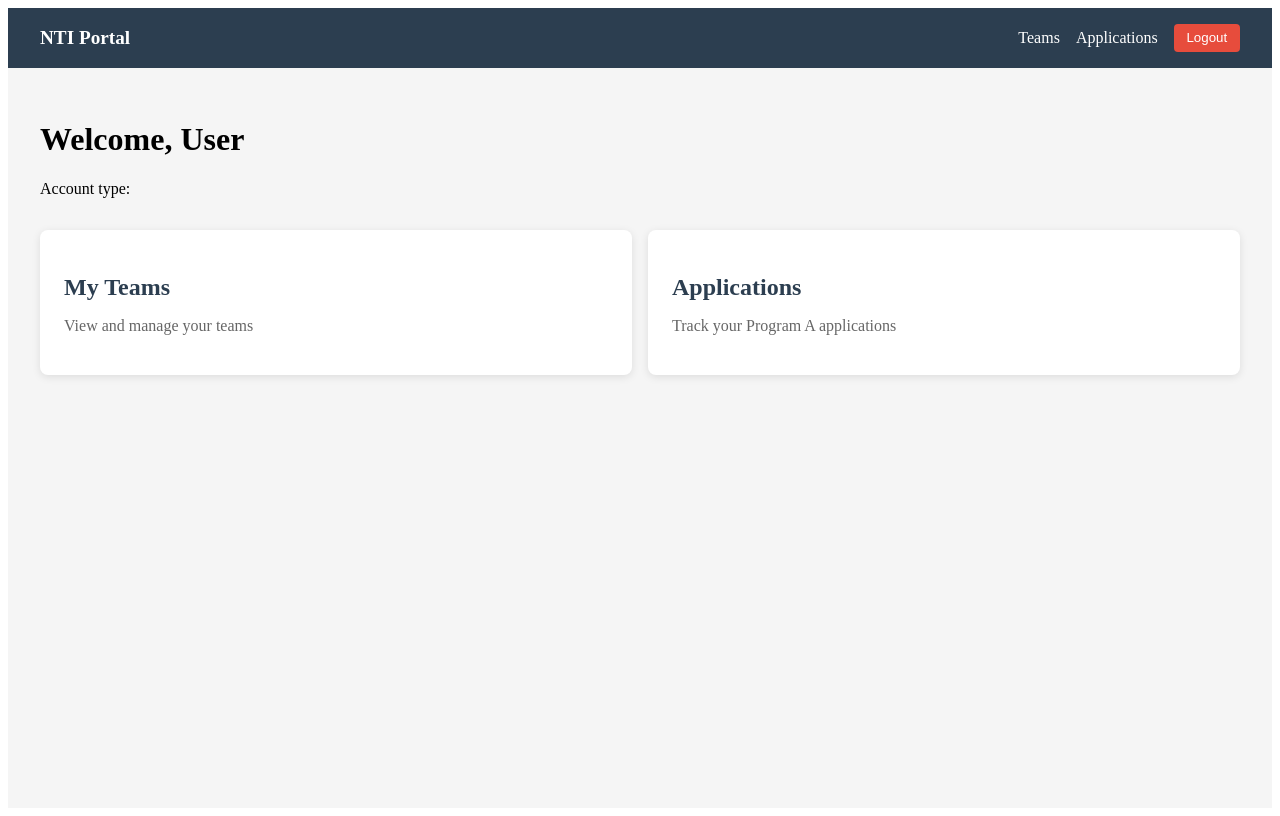
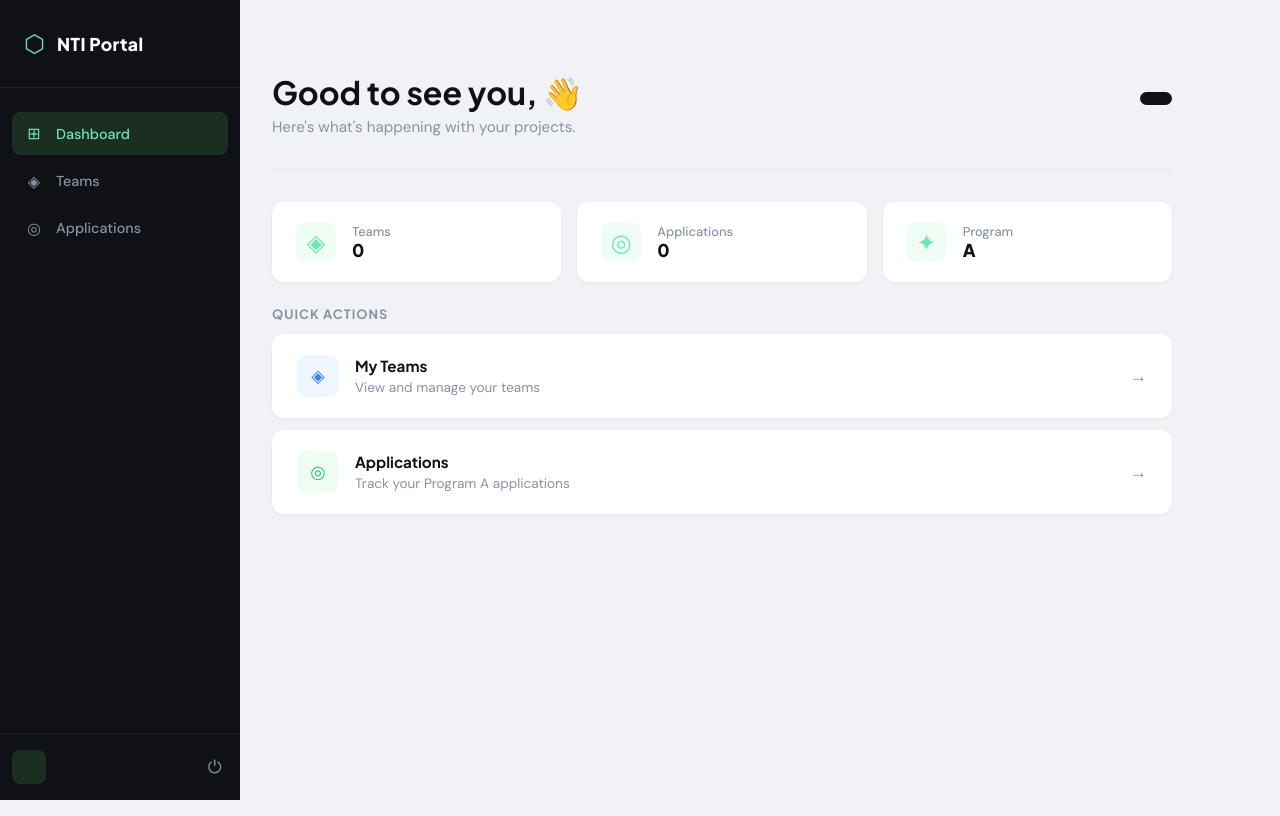
Before and after one commit to Hyziz69/BT-frontend, a Vue app: page /dashboard in a window 1280 px wide. Built offline with nearby package versions, Linux system fonts and the light colour scheme; no server answers; sample sign-in values are in the browser's storage; the HTML template or start-up script is replaced by a standard one.

Commit message:
improved dashboard ui

```diff
--- /dev/null
+++ b/src/components/AppLayout.vue
@@ -0,0 +1,234 @@
+<template>
+  <div class="app-layout">
+    <!-- Sidebar -->
+    <aside class="sidebar">
+      <div class="sidebar-brand">
+        <span class="brand-icon">⬡</span>
+        <span class="brand-text">NTI Portal</span>
+      </div>
+
+      <nav class="sidebar-nav">
+        <RouterLink to="/dashboard" class="nav-item">
+          <span class="nav-icon">⊞</span>
+          <span>Dashboard</span>
+        </RouterLink>
+        <RouterLink to="/teams" class="nav-item">
+          <span class="nav-icon">◈</span>
+          <span>Teams</span>
+        </RouterLink>
+        <RouterLink to="/applications" class="nav-item">
+          <span class="nav-icon">◎</span>
+          <span>Applications</span>
+        </RouterLink>
+      </nav>
+
+      <div class="sidebar-footer">
+        <div class="user-info">
+          <div class="user-avatar">{{ initials }}</div>
+          <div class="user-details">
+            <span class="user-name">{{ authStore.user?.first_name }} {{ authStore.user?.last_name }}</span>
+            <span class="user-role">{{ authStore.user?.account_type }}</span>
+          </div>
+        </div>
+        <button @click="handleLogout" class="logout-btn" title="Logout">⏻</button>
+      </div>
+    </aside>
+
+    <!-- Main content -->
+    <main class="main-content">
+      <slot />
+    </main>
+  </div>
+</template>
+
+<script setup lang="ts">
+import { computed } from 'vue'
+import { useRouter } from 'vue-router'
+import { useAuthStore } from '../stores/auth'
+
+const router = useRouter()
+const authStore = useAuthStore()
+
+const initials = computed(() => {
+  const f = authStore.user?.first_name?.[0] ?? ''
+  const l = authStore.user?.last_name?.[0] ?? ''
+  return (f + l).toUpperCase()
+})
+
+function handleLogout() {
+  authStore.logout()
+  router.push('/login')
+}
+</script>
+
+<style>
+/* Global reset — not scoped so it applies to html/body */
+*, *::before, *::after {
+  box-sizing: border-box;
+  margin: 0;
+  padding: 0;
+}
+
+html, body {
+  background: #f0f2f5;
+  min-height: 100vh;
+}
+</style>
+
+<style scoped>
+@import url('https://fonts.googleapis.com/css2?family=Plus+Jakarta+Sans:wght@400;600;700;800&family=DM+Sans:wght@300;400;500&display=swap');
+
+.app-layout {
+  display: flex;
+  min-height: 100vh;
+  font-family: 'DM Sans', sans-serif;
+  background: #f0f2f5;
+}
+
+.sidebar {
+  width: 240px;
+  min-height: 100vh;
+  background: #0f1117;
+  display: flex;
+  flex-direction: column;
+  position: fixed;
+  left: 0;
+  top: 0;
+  bottom: 0;
+  z-index: 10;
+}
+
+.sidebar-brand {
+  display: flex;
+  align-items: center;
+  gap: 0.75rem;
+  padding: 1.75rem 1.5rem;
+  border-bottom: 1px solid #1e2130;
+}
+
+.brand-icon {
+  font-size: 1.5rem;
+  color: #6ee7b7;
+}
+
+.brand-text {
+  font-family: 'Plus Jakarta Sans', sans-serif;
+  font-weight: 800;
+  font-size: 1.1rem;
+  color: #ffffff;
+  letter-spacing: 0.02em;
+}
+
+.sidebar-nav {
+  flex: 1;
+  padding: 1.5rem 0.75rem;
+  display: flex;
+  flex-direction: column;
+  gap: 0.25rem;
+}
+
+.nav-item {
+  display: flex;
+  align-items: center;
+  gap: 0.75rem;
+  padding: 0.7rem 0.75rem;
+  border-radius: 8px;
+  color: #8892a4;
+  text-decoration: none;
+  font-size: 0.9rem;
+  font-weight: 500;
+  transition: all 0.15s ease;
+}
+
+.nav-item:hover {
+  background: #1a1f2e;
+  color: #ffffff;
+}
+
+.nav-item.router-link-active {
+  background: #1a2e22;
+  color: #6ee7b7;
+}
+
+.nav-icon {
+  font-size: 1rem;
+  width: 20px;
+  text-align: center;
+}
+
+.sidebar-footer {
+  padding: 1rem 0.75rem;
+  border-top: 1px solid #1e2130;
+  display: flex;
+  align-items: center;
+  gap: 0.5rem;
+}
+
+.user-info {
+  display: flex;
+  align-items: center;
+  gap: 0.6rem;
+  flex: 1;
+  min-width: 0;
+}
+
+.user-avatar {
+  width: 34px;
+  height: 34px;
+  border-radius: 8px;
+  background: #1a2e22;
+  color: #6ee7b7;
+  font-family: 'Plus Jakarta Sans', sans-serif;
+  font-weight: 700;
+  font-size: 0.8rem;
+  display: flex;
+  align-items: center;
+  justify-content: center;
+  flex-shrink: 0;
+}
+
+.user-details {
+  display: flex;
+  flex-direction: column;
+  min-width: 0;
+}
+
+.user-name {
+  color: #ffffff;
+  font-size: 0.85rem;
+  font-weight: 500;
+  white-space: nowrap;
+  overflow: hidden;
+  text-overflow: ellipsis;
+}
+
+.user-role {
+  color: #8892a4;
+  font-size: 0.75rem;
+  text-transform: capitalize;
+}
+
+.logout-btn {
+  background: none;
+  border: none;
+  color: #8892a4;
+  cursor: pointer;
+  font-size: 1.1rem;
+  padding: 0.4rem;
+  border-radius: 6px;
+  transition: all 0.15s ease;
+  flex-shrink: 0;
+}
+
+.logout-btn:hover {
+  background: #1e2130;
+  color: #f87171;
+}
+
+.main-content {
+  margin-left: 240px;
+  flex: 1;
+  min-height: 100vh;
+  padding: 2rem;
+}
+</style>
--- a/src/stores/auth.ts
+++ b/src/stores/auth.ts
@@ -4,7 +4,7 @@ import type { User } from '../types'
 
 export const useAuthStore = defineStore('auth', () => {
   const token = ref<string | null>(localStorage.getItem('token'))
-  const user = ref<User | null>(null)
+  const user = ref<User | null>(JSON.parse(localStorage.getItem('user') ?? 'null'))
 
   const isAuthenticated = computed(() => !!token.value)
   const isStudent = computed(() => user.value?.account_type === 'student')
@@ -21,12 +21,14 @@ export const useAuthStore = defineStore('auth', () => {
 
   function setUser(newUser: User) {
     user.value = newUser
+    localStorage.setItem('user', JSON.stringify(newUser))
   }
 
   function logout() {
     token.value = null
     user.value = null
     localStorage.removeItem('token')
+    localStorage.removeItem('user')
   }
 
   return {
--- a/src/views/DashboardView.vue
+++ b/src/views/DashboardView.vue
@@ -1,111 +1,308 @@
 <template>
-  <div class="dashboard">
-    <nav class="navbar">
-      <span class="brand">NTI Portal</span>
-      <div class="nav-links">
-        <RouterLink to="/teams">Teams</RouterLink>
-        <RouterLink to="/applications">Applications</RouterLink>
-        <button @click="handleLogout">Logout</button>
+  <AppLayout>
+    <div class="dashboard">
+      <!-- Header -->
+      <div class="page-header">
+        <div class="header-content">
+          <h1 class="page-title">Good to see you, {{ authStore.user?.first_name }} 👋</h1>
+          <p class="page-subtitle">Here's what's happening with your projects.</p>
+        </div>
+        <div class="account-badge">
+          <span>{{ authStore.user?.account_type }}</span>
+        </div>
       </div>
-    </nav>
 
-    <div class="content">
-      <h1>Welcome, {{ authStore.user?.first_name ?? 'User' }}</h1>
-      <p>
-        Account type: <strong>{{ authStore.user?.account_type }}</strong>
-      </p>
+      <!-- Status banner for pending accounts -->
+      <div v-if="authStore.user?.status === 'pending'" class="status-banner pending">
+        <span class="banner-icon">⏳</span>
+        <div>
+          <strong>Account pending approval</strong>
+          <p>An NTI administrator will review and activate your account shortly.</p>
+        </div>
+      </div>
 
-      <div class="cards">
-        <RouterLink to="/teams" class="card">
-          <h2>My Teams</h2>
-          <p>View and manage your teams</p>
+      <!-- Quick stats -->
+      <div class="stats-grid">
+        <div class="stat-card">
+          <span class="stat-icon">◈</span>
+          <div class="stat-info">
+            <span class="stat-label">Teams</span>
+            <span class="stat-value">{{ teamsStore.teams.length }}</span>
+          </div>
+        </div>
+        <div class="stat-card">
+          <span class="stat-icon">◎</span>
+          <div class="stat-info">
+            <span class="stat-label">Applications</span>
+            <span class="stat-value">{{ applicationCount }}</span>
+          </div>
+        </div>
+        <div class="stat-card">
+          <span class="stat-icon">✦</span>
+          <div class="stat-info">
+            <span class="stat-label">Program</span>
+            <span class="stat-value">A</span>
+          </div>
+        </div>
+      </div>
+
+      <!-- Quick links -->
+      <div class="section-title">Quick actions</div>
+      <div class="quick-links">
+        <RouterLink to="/teams" class="quick-card">
+          <div class="quick-icon teams">◈</div>
+          <div class="quick-info">
+            <h3>My Teams</h3>
+            <p>View and manage your teams</p>
+          </div>
+          <span class="quick-arrow">→</span>
         </RouterLink>
-
-        <RouterLink to="/applications" class="card">
-          <h2>Applications</h2>
-          <p>Track your Program A applications</p>
+        <RouterLink to="/applications" class="quick-card">
+          <div class="quick-icon applications">◎</div>
+          <div class="quick-info">
+            <h3>Applications</h3>
+            <p>Track your Program A applications</p>
+          </div>
+          <span class="quick-arrow">→</span>
         </RouterLink>
       </div>
     </div>
-  </div>
+  </AppLayout>
 </template>
 
 <script setup lang="ts">
-import { useRouter } from 'vue-router'
+import { ref, onMounted } from 'vue'
 import { useAuthStore } from '../stores/auth'
+import { useTeamsStore } from '../stores/teams'
+import { applicationsApi } from '../api/applications'
+import AppLayout from '../components/AppLayout.vue'
 
-const router = useRouter()
 const authStore = useAuthStore()
+const teamsStore = useTeamsStore()
+const applicationCount = ref(0)
 
-function handleLogout() {
-  authStore.logout()
-  router.push('/login')
-}
+onMounted(async () => {
+  await teamsStore.fetchTeams()
+  try {
+    const res = await applicationsApi.getAll()
+    applicationCount.value = res.data.length
+  } catch {
+    applicationCount.value = 0
+  }
+})
 </script>
 
 <style scoped>
+@import url('https://fonts.googleapis.com/css2?family=Plus+Jakarta+Sans:wght@400;600;700;800&family=DM+Sans:wght@300;400;500&display=swap');
 .dashboard {
-  min-height: 100vh;
-  background: #f5f5f5;
+  max-width: 900px;
 }
-.navbar {
-  background: #2c3e50;
-  color: white;
-  padding: 1rem 2rem;
+
+.page-header {
   display: flex;
   justify-content: space-between;
+  align-items: flex-start;
+  margin-bottom: 2rem;
+  padding: 2.5rem 0 2rem 0;
+  border-bottom: 1px solid #e5e7eb;
+}
+
+.header-content {
+  display: flex;
+  flex-direction: column;
+  justify-content: flex-start;
+}
+
+.page-title {
+  font-family: 'Plus Jakarta Sans', sans-serif;
+  font-size: 2rem;
+  font-weight: 700;
+  color: #0f1117;
+  margin-bottom: 0.25rem;
+}
+
+.page-subtitle {
+  color: #8892a4;
+  font-size: 0.95rem;
+}
+
+.account-badge {
+  background: #0f1117;
+  color: #6ee7b7;
+  padding: 0.4rem 1rem;
+  border-radius: 20px;
+  font-size: 0.8rem;
+  font-weight: 500;
+  text-transform: capitalize;
+  margin-top: 1.25rem;
+}
+
+/* Status banner */
+.status-banner {
+  display: flex;
+  align-items: flex-start;
+  gap: 1rem;
+  padding: 1rem 1.25rem;
+  border-radius: 10px;
+  margin-bottom: 2rem;
+}
+
+.status-banner.pending {
+  background: #fffbeb;
+  border: 1px solid #fcd34d;
+}
+
+.status-banner strong {
+  display: block;
+  color: #92400e;
+  margin-bottom: 0.2rem;
+}
+
+.status-banner p {
+  color: #b45309;
+  font-size: 0.875rem;
+  margin: 0;
+}
+
+.banner-icon {
+  font-size: 1.25rem;
+  margin-top: 0.1rem;
+}
+
+/* Stats */
+.stats-grid {
+  display: grid;
+  grid-template-columns: repeat(3, 1fr);
+  gap: 1rem;
+  margin-bottom: 1.5rem;
+}
+
+.stat-card {
+  background: #ffffff;
+  border-radius: 12px;
+  padding: 1.25rem 1.5rem;
+  display: flex;
+  align-items: center;
+  gap: 1rem;
+  box-shadow: 0 1px 3px rgba(0, 0, 0, 0.06);
+}
+
+.stat-icon {
+  font-size: 1.5rem;
+  color: #6ee7b7;
+  width: 40px;
+  height: 40px;
+  background: #f0fdf4;
+  border-radius: 10px;
+  display: flex;
+  align-items: center;
+  justify-content: center;
+}
+
+.stat-info {
+  display: flex;
+  flex-direction: column;
+}
+
+.stat-label {
+  font-size: 0.8rem;
+  color: #8892a4;
+  font-weight: 500;
+}
+
+.stat-value {
+  font-family: 'Plus Jakarta Sans', sans-serif;
+  font-size: 1.1rem;
+  font-weight: 800;
+  color: #0f1117;
+  line-height: 1.2;
+}
+
+.section-title {
+  font-family: 'Plus Jakarta Sans', sans-serif;
+  font-size: 0.8rem;
+  font-weight: 700;
+  text-transform: uppercase;
+  letter-spacing: 0.08em;
+  color: #8892a4;
+  margin-bottom: 0.75rem;
+  display: flex;
   align-items: center;
 }
-.brand {
-  font-size: 1.2rem;
-  font-weight: bold;
+
+.quick-links {
+  display: flex;
+  flex-direction: column;
+  gap: 0.75rem;
 }
-.nav-links {
+
+.quick-card {
+  background: #ffffff;
+  border-radius: 12px;
+  padding: 1.25rem 1.5rem;
   display: flex;
+  align-items: center;
   gap: 1rem;
+  text-decoration: none;
+  box-shadow: 0 1px 3px rgba(0, 0, 0, 0.06);
+  transition: all 0.15s ease;
+  border: 1px solid transparent;
+}
+
+.quick-card:hover {
+  border-color: #6ee7b7;
+  transform: translateX(4px);
+}
+
+.quick-icon {
+  width: 42px;
+  height: 42px;
+  border-radius: 10px;
+  display: flex;
   align-items: center;
+  justify-content: center;
+  font-size: 1.1rem;
+  flex-shrink: 0;
 }
-.nav-links a {
-  color: white;
-  text-decoration: none;
+
+.quick-icon.teams {
+  background: #eff6ff;
+  color: #3b82f6;
 }
-.nav-links a:hover {
-  text-decoration: underline;
+
+.quick-icon.applications {
+  background: #f0fdf4;
+  color: #22c55e;
 }
-.nav-links button {
-  background: #e74c3c;
-  color: white;
-  border: none;
-  padding: 0.4rem 0.8rem;
-  border-radius: 4px;
-  cursor: pointer;
+
+.quick-info {
+  flex: 1;
+  display: flex;
+  flex-direction: column;
+  justify-content: center;
 }
-.content {
-  padding: 2rem;
+
+.quick-info h3 {
+  font-family: 'Plus Jakarta Sans', sans-serif;
+  font-size: 0.95rem;
+  font-weight: 700;
+  color: #0f1117;
+  margin: 0 0 0.2rem 0;
 }
-.cards {
-  display: flex;
-  gap: 1rem;
-  margin-top: 2rem;
+
+.quick-info p {
+  font-size: 0.85rem;
+  color: #8892a4;
+  margin: 0;
 }
-.card {
-  background: white;
-  padding: 1.5rem;
-  border-radius: 8px;
-  box-shadow: 0 2px 8px rgba(0, 0, 0, 0.1);
-  text-decoration: none;
-  color: inherit;
-  flex: 1;
-  transition: transform 0.2s;
+
+.quick-arrow {
+  color: #8892a4;
+  font-size: 1.1rem;
+  transition: color 0.15s ease;
 }
-.card:hover {
-  transform: translateY(-2px);
-}
-.card h2 {
-  color: #2c3e50;
-  margin-bottom: 0.5rem;
-}
-.card p {
-  color: #666;
+
+.quick-card:hover .quick-arrow {
+  color: #6ee7b7;
 }
 </style>
```
